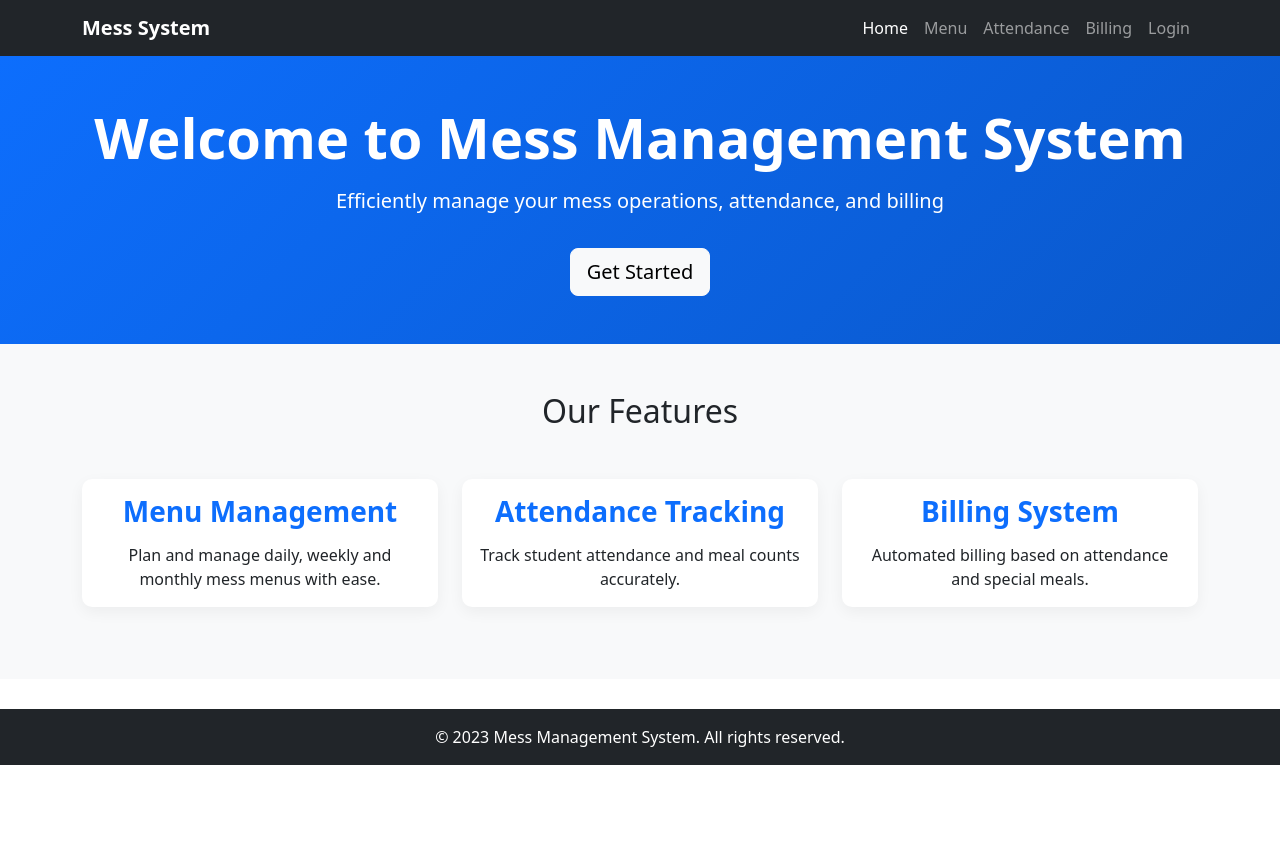
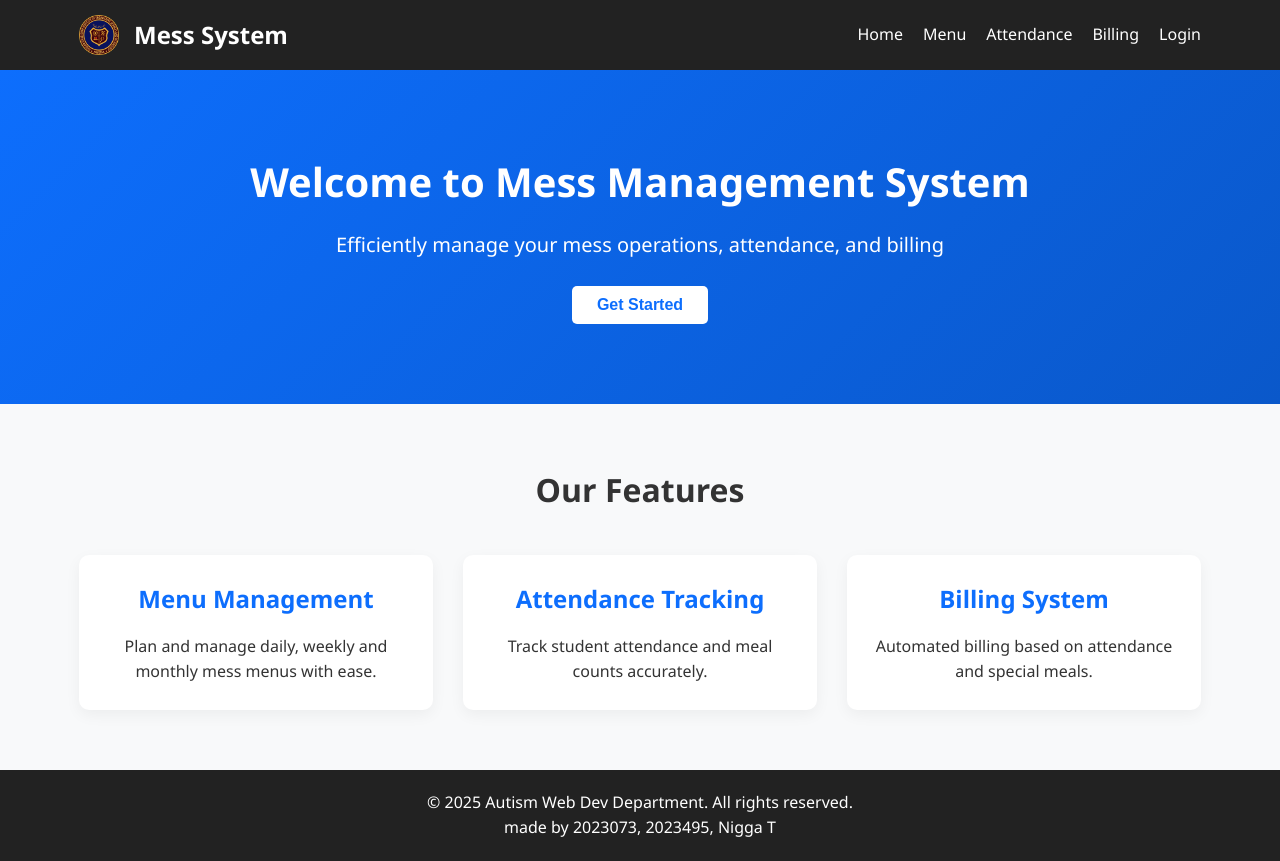
Before and after one commit to AhmadSaeedZaidi/CS-232-Project, a Flask app: page / in a window 1280 px wide. Before the commit the page ends 765 px from the top, so only its background shows below. Run offline with Flask 3, Linux system fonts and the light colour scheme; style sheets or scripts are compiled from the project's sources.

Commit message:
independent branch, for testing

```diff
--- a/app.py
+++ b/app.py
@@ -2,13 +2,15 @@
 from flask import Flask, render_template
 from flask_scss import Scss
 from flask_sqlalchemy import SQLAlchemy
+from routes.menu_routes import menu_bp
 
 app = Flask(__name__)
-
+app.register_blueprint(menu_bp)
 
 @app.route("/")
 def index():
     return render_template("index.html")
 
+
 if __name__ == "__main__":
     app.run(debug=True)
--- /dev/null
+++ b/static/styles.css
@@ -0,0 +1,342 @@
+/* Custom styles for Mess Management System */
+
+/* Reset and base styles */
+* {
+  margin: 0;
+  padding: 0;
+  box-sizing: border-box;
+}
+
+/* make sure page takes full height */
+
+html, body {
+    height: 100%;
+  }
+
+body {
+  font-family: 'Segoe UI', Tahoma, Geneva, Verdana, sans-serif;
+  line-height: 1.6;
+  color: #333;
+  background-color: #f8f9fa;
+  display: flex;
+  flex-direction: column;
+  min-height: 100vh;
+}
+
+/* Container */
+.container {
+  width: 90%;
+  max-width: 1200px;
+  margin: 0 auto;
+  padding: 0 15px;
+}
+
+/* Navigation */
+.navbar {
+  background-color: #222;
+  color: #fff;
+  padding: 15px 0;
+  position: sticky;
+  top: 0;
+  z-index: 1000;
+}
+
+.navbar .container {
+  display: flex;
+  justify-content: space-between;
+  align-items: center;
+}
+
+
+.logo-container {
+    display: flex;
+    align-items: center;
+    gap: 15px; /* Space between logo and text */
+}
+
+  /* Company Logo */
+.company-logo {
+    height: 40px;
+    width: auto;
+    display: block;
+}
+
+.logo {
+  font-size: 1.5rem;
+  font-weight: 700;
+  color: #fff;
+  text-decoration: none;
+}
+
+.nav-menu {
+  display: flex;
+  list-style: none;
+}
+
+.nav-menu li {
+  margin-left: 20px;
+}
+
+.nav-menu a {
+  color: #fff;
+  text-decoration: none;
+  font-weight: 500;
+  transition: color 0.3s;
+}
+
+.nav-menu a:hover,
+.nav-menu a.active {
+  color: #0d6efd;
+}
+
+.menu-toggle {
+  display: none;
+  flex-direction: column;
+  cursor: pointer;
+}
+
+.menu-toggle-checkbox {
+    display: none;
+}
+
+.menu-toggle span {
+  position: relative;
+  display: block;
+  width: 30px;
+  height: 3px;
+  background-color: #fff;
+  margin: 5px 0;
+  border-radius: 3px;
+}
+
+/* Header */
+header {
+  background: linear-gradient(135deg, #0d6efd 0%, #0a58ca 100%);
+  color: #fff;
+  text-align: center;
+  padding: 80px 0;
+}
+
+header h1 {
+  font-size: 2.5rem;
+  margin-bottom: 15px;
+  font-weight: 700;
+}
+
+header p {
+  font-size: 1.25rem;
+  margin-bottom: 25px;
+}
+
+/* Buttons */
+.btn {
+  display: inline-block;
+  background-color: #fff;
+  color: #0d6efd;
+  padding: 10px 25px;
+  border: none;
+  border-radius: 5px;
+  font-size: 1rem;
+  font-weight: 600;
+  cursor: pointer;
+  transition: all 0.3s;
+}
+
+.btn:hover {
+  background-color: #e6e6e6;
+  transform: translateY(-3px);
+  box-shadow: 0 5px 15px rgba(0, 0, 0, 0.1);
+}
+
+/* Features section */
+.features {
+  padding: 60px 0;
+  background-color: #f8f9fa;
+}
+
+.features h2 {
+  text-align: center;
+  margin-bottom: 40px;
+  font-size: 2rem;
+  color: #333;
+}
+
+.feature-cards {
+  display: grid;
+  grid-template-columns: repeat(auto-fit, minmax(300px, 1fr));
+  gap: 30px;
+}
+
+.card {
+  background-color: #fff;
+  border-radius: 10px;
+  overflow: hidden;
+  box-shadow: 0 5px 15px rgba(0, 0, 0, 0.05);
+  transition: transform 0.3s, box-shadow 0.3s;
+}
+
+.card:hover {
+  transform: translateY(-10px);
+  box-shadow: 0 15px 30px rgba(0, 0, 0, 0.1);
+}
+
+.card-body {
+  padding: 25px;
+  text-align: center;
+}
+
+.card h3 {
+  color: #0d6efd;
+  margin-bottom: 15px;
+  font-size: 1.5rem;
+}
+
+/* Menu Page Styles */
+.menu-section {
+  padding: 60px 0;
+}
+
+.menu-section h1 {
+  text-align: center;
+  margin-bottom: 40px;
+  font-size: 2rem;
+  color: #333;
+}
+
+.menu-table-container {
+  overflow-x: auto;
+  margin-bottom: 40px;
+  box-shadow: 0 5px 15px rgba(0, 0, 0, 0.05);
+  border-radius: 10px;
+}
+
+.menu-table {
+  width: 100%;
+  border-collapse: collapse;
+  background-color: #fff;
+}
+
+.menu-table th,
+.menu-table td {
+  padding: 15px;
+  text-align: left;
+  border-bottom: 1px solid #e6e6e6;
+}
+
+.menu-table th {
+  background-color: #0d6efd;
+  color: #fff;
+  font-weight: 600;
+}
+
+.menu-table tr:hover {
+  background-color: #f5f5f5;
+}
+
+.day-cell {
+  font-weight: 600;
+  color: #0d6efd;
+}
+
+.suggestions-box {
+  background-color: #fff;
+  padding: 30px;
+  border-radius: 10px;
+  text-align: center;
+  box-shadow: 0 5px 15px rgba(0, 0, 0, 0.05);
+}
+
+.suggestions-box h3 {
+  color: #0d6efd;
+  margin-bottom: 15px;
+}
+
+.suggestions-box p {
+  margin-bottom: 20px;
+}
+
+/* Suggestions Page Styles */
+.suggestions-section {
+  padding: 60px 0;
+}
+
+.suggestions-section h1 {
+  text-align: center;
+  margin-bottom: 30px;
+  font-size: 2rem;
+  color: #333;
+}
+
+.lead {
+  font-size: 1.2rem;
+  text-align: center;
+  margin-bottom: 20px;
+  color: #666;
+}
+
+/* Footer */
+footer {
+  background-color: #222;
+  color: #fff;
+  text-align: center;
+  padding: 20px 0;
+  margin-top: auto;
+}
+
+/* Media Queries */
+@media (max-width: 768px) {
+  .nav-menu {
+    display: none;
+    flex-direction: column;
+    width: 100%;
+    position: absolute;
+    top: 60px;
+    left: 0;
+    background-color: #222;
+    padding: 20px 0;
+  }
+
+  .nav-menu.active {
+    display: flex;
+  }
+
+  .nav-menu li {
+    margin: 10px 0;
+    text-align: center;
+  }
+
+  .menu-toggle {
+    display: flex;
+    position: relative;
+  }
+
+  .menu-toggle-checkbox:checked ~ .nav-menu {
+    display: flex;
+  }
+
+  .menu-toggle-checkbox:checked ~ .menu-toggle span:nth-child(1) {
+    transform: rotate(-45deg) translate(-6px, 12px);
+    transition: transform 0.5s ease;
+  }
+
+  .menu-toggle-checkbox:checked ~ .menu-toggle span:nth-child(2) {
+    opacity: 0;
+  }
+
+  .menu-toggle-checkbox:checked ~ .menu-toggle span:nth-child(3) {
+    transform: rotate(45deg) translate(-6px, -12px);
+    transition: transform 0.5s ease;
+  }
+
+  header {
+    padding: 50px 0;
+  }
+
+  header h1 {
+    font-size: 2rem;
+  }
+
+  .feature-cards {
+    grid-template-columns: 1fr;
+  }
+}
--- a/static/styles.scss
+++ /dev/null
@@ -1,97 +0,0 @@
-/* Custom styles for Mess Management System */
-
-// Variables
-$primary-color: #0d6efd;
-$primary-dark: #0a58ca;
-$light-bg: #f8f9fa;
-$text-dark: #212529;
-$text-light: #ffffff;
-$shadow-light: rgba(0, 0, 0, 0.05);
-$shadow-dark: rgba(0, 0, 0, 0.1);
-
-// Header styles
-header {
-    background: linear-gradient(135deg, $primary-color 0%, $primary-dark 100%);
-    padding: 80px 0;
-
-    .display-4 {
-        font-weight: 700;
-    }
-
-    .lead {
-        font-size: 1.25rem;
-        margin-top: 15px;
-    }
-
-    .btn-light {
-        &:hover {
-            background-color: darken(#ffffff, 10%);
-        }
-    }
-}
-
-// Features section
-.features {
-    background-color: $light-bg;
-
-    .card {
-        transition: transform 0.3s ease, box-shadow 0.3s ease;
-        border: none;
-        border-radius: 10px;
-        box-shadow: 0 5px 15px $shadow-light;
-
-        &:hover {
-            transform: translateY(-10px);
-            box-shadow: 0 15px 30px $shadow-dark;
-        }
-
-        &-title {
-            color: $primary-color;
-            font-weight: 600;
-            margin-bottom: 15px;
-        }
-    }
-}
-
-// Navigation styling
-.navbar {
-    padding: 15px 0;
-
-    &-brand {
-        font-weight: 700;
-        font-size: 1.5rem;
-    }
-
-    .nav-link {
-        font-weight: 500;
-
-        &:hover {
-            color: rgba($text-light, 0.9) !important;
-        }
-    }
-}
-
-// Footer styling
-footer {
-    margin-top: 30px;
-}
-
-// Button styling
-.btn-primary {
-    padding: 10px 25px;
-
-    &:hover {
-        background-color: darken($primary-color, 10%);
-    }
-}
-
-// Responsive adjustments
-@media (max-width: 768px) {
-    header {
-        padding: 50px 0;
-
-        .display-4 {
-            font-size: 2rem;
-        }
-    }
-}
--- /dev/null
+++ b/templates/base.html
@@ -0,0 +1,43 @@
+<!DOCTYPE html>
+<html lang="en">
+<head>
+    <meta charset="UTF-8">
+    <meta name="viewport" content="width=device-width, initial-scale=1.0">
+    <title>Mess System</title>
+    <link rel="stylesheet" href="{{ url_for('static', filename='styles.css') }}">
+</head>
+<body>
+    <nav class="navbar">
+        <div class="container">
+            <div class="logo-container">
+                <img src="{{ url_for('static', filename='images/giki-logo.png') }}" alt="GIKI Logo" class="company-logo">
+                <a class="logo" href="{{ url_for('index') }}">Mess System</a>
+            </div>
+            <input type="checkbox" id="menu-toggle-checkbox" class="menu-toggle-checkbox">
+            <label for="menu-toggle-checkbox" class="menu-toggle">
+                <span></span>
+                <span></span>
+                <span></span>
+            </label>
+            <ul class="nav-menu">
+                <li><a href="{{ url_for('index') }}">Home</a></li>
+                <li><a href="{{ url_for('menu_bp.view_menus') }}">Menu</a></li>
+                <li><a href="#">Attendance</a></li>
+                <li><a href="#">Billing</a></li>
+                <li><a href="#">Login</a></li>
+            </ul>
+        </div>
+    </nav>
+    {% block content %}
+    {% endblock %}
+
+
+    <footer>
+        <div class="container">
+            <p>© 2025 Autism               Web Dev Department. All rights reserved.</p>
+            <p>made by 2023073, 2023495, Nigga T</p>
+        </div>
+    </footer>
+
+</body>
+</html>
--- a/templates/index.html
+++ b/templates/index.html
@@ -1,87 +1,37 @@
-<!DOCTYPE html>
-<html lang="en">
-<head>
-    <meta charset="UTF-8">
-    <meta name="viewport" content="width=device-width, initial-scale=1.0">
-    <title>Mess System</title>
-    <link rel="stylesheet" href="{{ url_for('static', filename='styles.css') }}">
-    <link href="https://cdn.jsdelivr.net/npm/bootstrap@5.3.0/dist/css/bootstrap.min.css" rel="stylesheet">
-</head>
-<body>
-    <nav class="navbar navbar-expand-lg navbar-dark bg-dark">
+{% extends "base.html" %}
+
+{% block content %}
+<header>
     <div class="container">
-            <a class="navbar-brand" href="#">Mess System</a>
-            <button class="navbar-toggler" type="button" data-bs-toggle="collapse" data-bs-target="#navbarNav">
-                <span class="navbar-toggler-icon"></span>
-            </button>
-            <div class="collapse navbar-collapse" id="navbarNav">
-                <ul class="navbar-nav ms-auto">
-                    <li class="nav-item">
-                        <a class="nav-link active" href="#">Home</a>
-                    </li>
-                    <li class="nav-item">
-                        <a class="nav-link" href="#">Menu</a>
-                    </li>
-                    <li class="nav-item">
-                        <a class="nav-link" href="#">Attendance</a>
-                    </li>
-                    <li class="nav-item">
-                        <a class="nav-link" href="#">Billing</a>
-                    </li>
-                    <li class="nav-item">
-                        <a class="nav-link" href="#">Login</a>
-                    </li>
-                </ul>
-            </div>
-        </div>
-    </nav>
-
-    <header class="bg-primary text-white text-center py-5">
-        <div class="container">
-            <h1 class="display-4">Welcome to Mess Management System</h1>
-            <p class="lead">Efficiently manage your mess operations, attendance, and billing</p>
-            <button class="btn btn-light btn-lg mt-3">Get Started</button>
+        <h1>Welcome to Mess Management System</h1>
+        <p>Efficiently manage your mess operations, attendance, and billing</p>
+        <button class="btn">Get Started</button>
     </div>
 </header>
 
-    <section class="features py-5">
+<section class="features">
     <div class="container">
-            <h2 class="text-center mb-5">Our Features</h2>
-            <div class="row">
-                <div class="col-md-4 mb-4">
-                    <div class="card h-100">
-                        <div class="card-body text-center">
-                            <h3 class="card-title">Menu Management</h3>
-                            <p class="card-text">Plan and manage daily, weekly and monthly mess menus with ease.</p>
+        <h2>Our Features</h2>
+        <div class="feature-cards">
+            <div class="card">
+                <div class="card-body">
+                    <h3>Menu Management</h3>
+                    <p>Plan and manage daily, weekly and monthly mess menus with ease.</p>
                 </div>
             </div>
-                </div>
-                <div class="col-md-4 mb-4">
-                    <div class="card h-100">
-                        <div class="card-body text-center">
-                            <h3 class="card-title">Attendance Tracking</h3>
-                            <p class="card-text">Track student attendance and meal counts accurately.</p>
+            <div class="card">
+                <div class="card-body">
+                    <h3>Attendance Tracking</h3>
+                    <p>Track student attendance and meal counts accurately.</p>
                 </div>
             </div>
-                </div>
-                <div class="col-md-4 mb-4">
-                    <div class="card h-100">
-                        <div class="card-body text-center">
-                            <h3 class="card-title">Billing System</h3>
-                            <p class="card-text">Automated billing based on attendance and special meals.</p>
-                        </div>
+            <div class="card">
+                <div class="card-body">
+                    <h3>Billing System</h3>
+                    <p>Automated billing based on attendance and special meals.</p>
                 </div>
             </div>
         </div>
     </div>
 </section>
-
-    <footer class="bg-dark text-white text-center py-3">
-        <div class="container">
-            <p class="mb-0">© 2023 Mess Management System. All rights reserved.</p>
-        </div>
-    </footer>
-
-    <script src="https://cdn.jsdelivr.net/npm/bootstrap@5.3.0/dist/js/bootstrap.bundle.min.js"></script>
-</body>
-</html>
+{% endblock %}
```
Also changed, not shown: queries/menu_queries.py (added, +11 -0 lines), routes/menu_routes.py (added, +13 -0 lines), templates/menu.html (added, +37 -0 lines), templates/suggestions.html (added, +11 -0 lines), static/images/giki-logo.png (added). Lines whose indentation alone changed are shown as unchanged.
